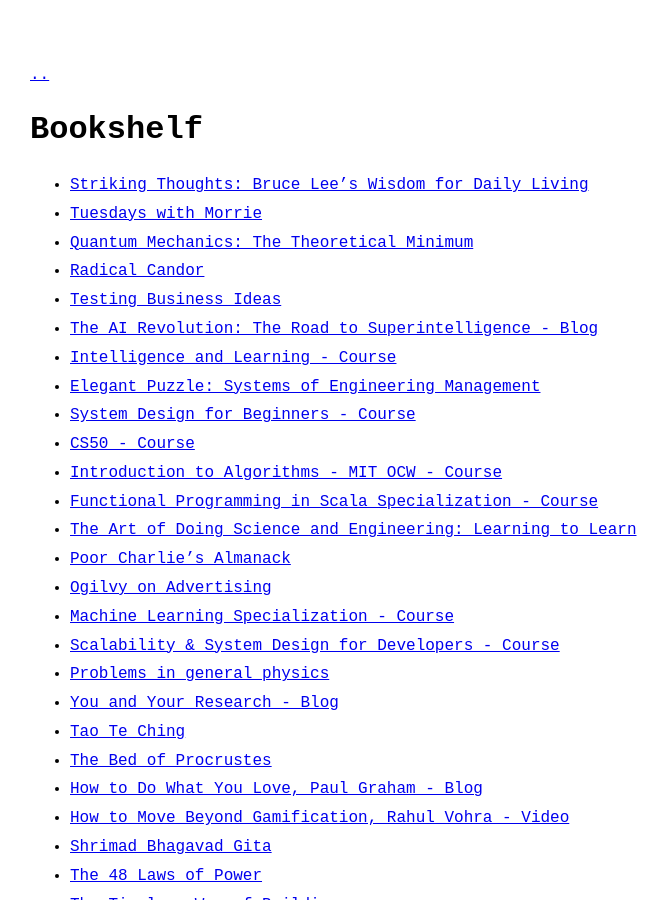
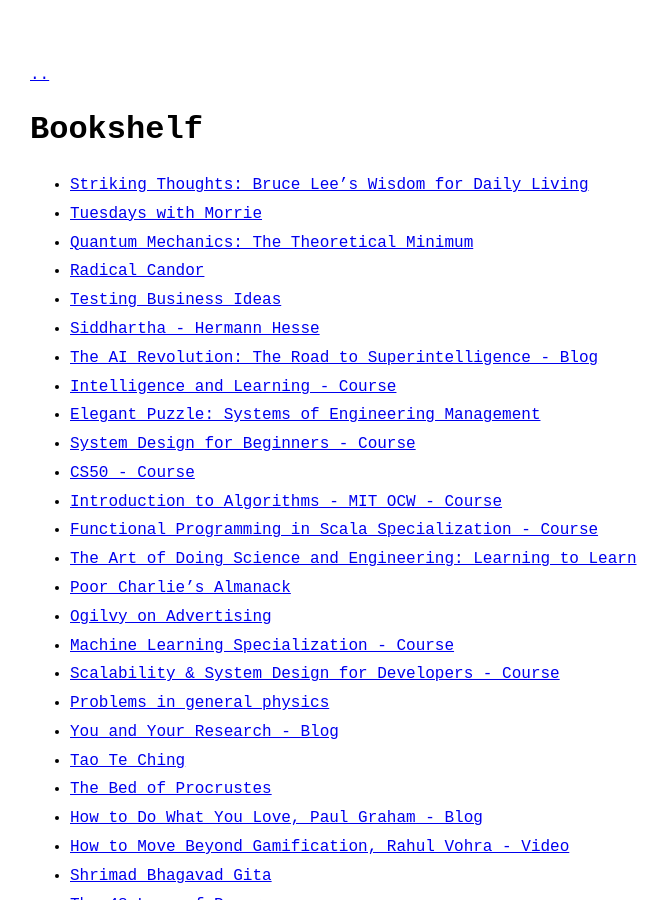
Before and after one commit to vishalvibes/vishalvibes.github.io, a Jekyll site: the page built from bookshelf.md, in a window 1280 px wide and 900 px high. Shown: the whole window, without its empty margins (290-958 px from the left). Built offline with Jekyll 4.4.1, drawn with Linux system fonts in a browser that asks for light colours.

Commit message:
Add 'Siddhartha' to bookshelf

```diff
--- a/bookshelf.md
+++ b/bookshelf.md
@@ -12,6 +12,7 @@ permalink: /bookshelf
 - [Quantum Mechanics: The Theoretical Minimum](https://www.goodreads.com/el/book/show/18210750-quantum-mechanics)
 - [Radical Candor](https://www.goodreads.com/en/book/show/29939161)
 - [Testing Business Ideas](https://www.goodreads.com/en/book/show/44056365)
+- [Siddhartha - Hermann Hesse](https://www.goodreads.com/book/show/52036.Siddhartha)
 - [The AI Revolution: The Road to Superintelligence - Blog](https://waitbutwhy.com/2015/01/artificial-intelligence-revolution-1.html)
 - [Intelligence and Learning - Course](https://www.youtube.com/watch?v=sPEEV8Xih20&list=PLRqwX-V7Uu6YJ3XfHhT2Mm4Y5I99nrIKX)
 - [Elegant Puzzle: Systems of Engineering Management](https://www.goodreads.com/en/book/show/45303387)
```
